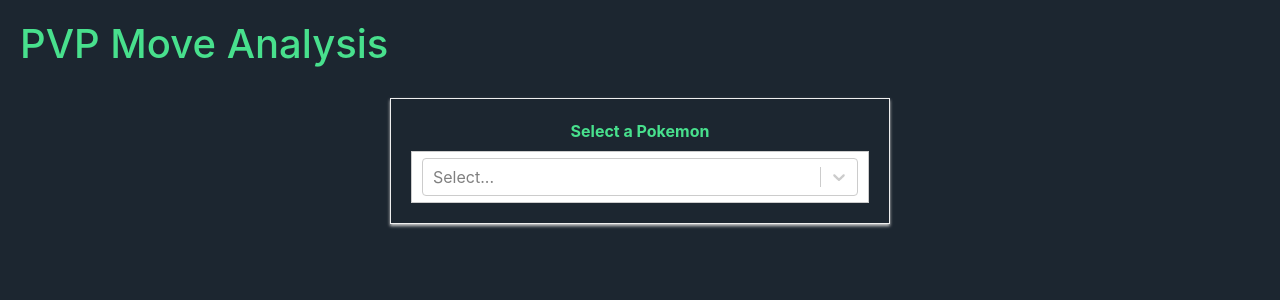
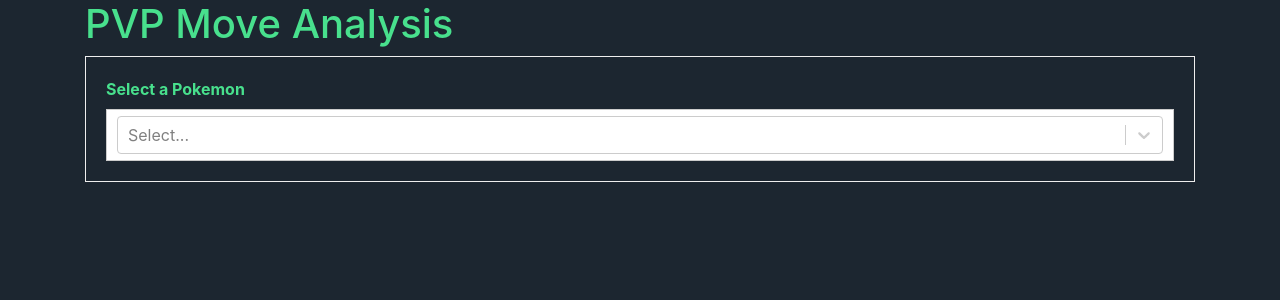
Before and after one commit to luisarevalo21/pvp, a React (Create React App) app: page / in a window 1280 px wide. Shown: the top 300 px of the page. Built offline with nearby package versions, Linux system fonts and the light colour scheme; no server answers.

Commit message:
fetching data from sql db

```diff
--- a/src/App.js
+++ b/src/App.js
@@ -1,11 +1,13 @@
 import React, { Component } from "react";
 import logo from "./logo.svg";
 import MoveBuilder from "./containers/MoveBuilder/MoveBuilder";
+import Header from "./UI/Header/Header";
 class App extends Component {
   render() {
     return (
-      <div>
+      <div className="container">
         {/* <Navbar /> */}
+        <Header />
         <MoveBuilder />
       </div>
     );
--- a/src/UI/Header/Header.js
+++ b/src/UI/Header/Header.js
@@ -1,5 +1,5 @@
 import React from "react";
 import classes from "./Header.module.css";
-const header = props => <h1 className={classes.Header}>PVP Move Analysis</h1>;
+const header = props => <h1>PVP Move Analysis</h1>;
 
 export default header;
--- a/src/UI/Header/Header.module.css
+++ b/src/UI/Header/Header.module.css
@@ -1,6 +1,10 @@
-.Header {
+/* .Header {
   text-align: left;
   color: #48e08d;
   padding: 20px;
   width: 100%;
+} */
+
+h1 {
+  color: #48e08d;
 }
--- a/src/UI/Input/Input.js
+++ b/src/UI/Input/Input.js
@@ -5,12 +5,14 @@
 const input = props => {
   let input = null;
 
-  console.log("props.moves", props.moves);
+  // console.log("props.moves", props.moves);
+  // const options = [...props.moves];
+
   const options = props.moves.map(move => {
-    return { value: move.id, label: move.id };
+    return { value: move.Pokemon, label: move.Pokemon };
   });
 
-  console.log("options", options);
+  // console.log("options", options);
 
   switch (props.inputType) {
     case "select":
@@ -18,7 +20,7 @@
         <Select
           value={props.selectedOption}
           onChange={props.changed}
-          options={props.moves}
+          options={options}
           className={classes.InputElement}
 
           // className={classes.InputElement}
--- a/src/UI/Input/Input.module.css
+++ b/src/UI/Input/Input.module.css
@@ -11,7 +11,6 @@
 .Input {
   width: 100%;
   padding: 10px;
-  box-sizing: border-box;
 }
 
 .Label {
@@ -29,8 +28,6 @@
   font: inherit;
   padding: 6px 10px;
   display: block;
-  width: 100%;
-  box-sizing: border-box;
 }
 
 .InputElement:focus {
--- a/src/UI/Table/Table.js
+++ b/src/UI/Table/Table.js
@@ -2,104 +2,153 @@
 import classes from "./Table.module.css";
 
 const table = props => {
-  console.log("inside props table", props.moveStats);
-  console.log(props.moves);
-  console.log("the data is data", props.moves);
+  console.log("the moves are", props.quickMoves);
+  console.log("selected pokemon ", props.selectedPokemon);
+  const quickMoves = [];
+  const chargeMoves = [];
+  let quickMoveData = [];
+  let chargeMoveData = [];
+  const copy = { ...props.selectedPokemon[0] };
+  // console.log("copy", copy);
+  // let filertedData = {};
+  for (let key in copy) {
+    // console.log(key);
+    if (
+      key === "quick move 1" ||
+      key === "quick move 2" ||
+      key === "quick move 3" ||
+      key === "quick move 4" ||
+      key === "quick move 5"
+    ) {
+      quickMoves.push({ key: copy[key] });
+    }
+    if (
+      key === "charge move 1" ||
+      key === "charge move 2" ||
+      key === "charge move 3" ||
+      key === "charge move 4" ||
+      key === "charge move 5" ||
+      key === "charge move 6" ||
+      key === "charge move 7" ||
+      key === "charge move 8"
+    ) {
+      chargeMoves.push({ key: copy[key] });
+    }
 
-  let moves = [];
-  let data = [];
+    console.log("charge moves", chargeMoves);
+    // console.log("value is", props.quickMoves.map());
+  }
+  // console.log("QUICK MOES AARE", quickMoves);
+  // console.log("quick moves are", quickMoves);
+  quickMoveData = props.quickMoves
+    .map(element => {
+      let data = [];
+      for (let key in quickMoves) {
+        // console.log("keys are", quickMoves[key].key);
+        // console.log("keys are", element.fastMoveName);
+
+        if (element.fastMoveName === quickMoves[key].key) {
+          console.log("inside the if");
+          data.push(element);
+        }
+      }
+      // console.log(data);
+      return data;
+
+      // return element.fastMoveName === quickMoves[element.fastMoveName];
+    })
+    .reduce((accumulator, currentValue) => {
+      // console.log("accumlator is ", accumulator);
+      // console.log("curentvalue is ", currentValue);
+      return currentValue.concat(accumulator);
+      // return accumulator[currentValue];
+    });
+  chargeMoveData = props.chargeMoves
+    .map(element => {
+      let data = [];
+      for (let key in chargeMoves) {
+        // console.log("keys are", quickMoves[key].key);
+        // console.log("keys are", element.fastMoveName);
+
+        if (element.chargeMoveName === chargeMoves[key].key) {
+          data.push(element);
+        }
+      }
+      // console.log(data);
+      return data;
+
+      // return element.fastMoveName === quickMoves[element.fastMoveName];
+    })
+    .reduce((accumulator, currentValue) => {
+      // console.log("accumlator is ", accumulator);
+      // console.log("curentvalue is ", currentValue);
+      return currentValue.concat(accumulator);
+      // return accumulator[currentValue];
+    });
+  console.log("charge moves array is ", chargeMoveData);
+
   let basePower = [];
   let duration = [];
   let energyDelta = [];
   let moveCooldown = [];
 
-  for (let key in props.moveStats) {
-    console.log(key);
-  }
-  for (let key in props.moves) {
-    const moveKeys = Object.keys(props.moveStats);
-    moveKeys.map(keys => {
-      if (keys === key) {
-        moves.push({ id: key, quickMoveStats: props.moveStats[key] });
-      }
-    });
-
-    data.push(key);
-  }
-
-  console.log("the data is ", moves);
-  // fining the largest
-  // let largest = Math.max(
-  //   ...moves.map(element => element.quickMoveStats.basePower)
-  // );
-  // basePower = moves.map(element => {
-  //   console.log(largest);
-  //   // const largest = Math.max(element.quickMoveStats.basePower);
-
-  //   if (largest === element.quickMoveStats.basePower) {
-  //     return (
-  //       <td key={Math.random()} className={classes.Largest}>
-  //         {element.quickMoveStats.basePower}
-  //       </td>
-  //     );
-  //   } else {
-  //     return <td key={Math.random()}>{element.quickMoveStats.basePower}</td>;
-  //   }
-  // });
-
-  basePower = moves.map(el => {
-    console.log("printing el now", el.quickMoveStats);
-    return <td key={Math.random()}>{el.quickMoveStats.basePower}</td>;
+  basePower = quickMoveData.map(el => {
+    // console.log("printing el now", el.quickMoveStats);
+    return <td key={Math.random()}>{el.basePower}</td>;
   });
 
-  duration = moves.map(el => {
-    console.log("printing el now", el.quickMoveStats);
-    return <td key={Math.random()}>{el.quickMoveStats.duration}</td>;
+  duration = quickMoveData.map(el => {
+    // console.log("printing el now", el.quickMoveStats);
+    return <td key={Math.random()}>{el.duration}</td>;
   });
 
-  energyDelta = moves.map(el => (
-    <td key={Math.random()}> {el.quickMoveStats.energyDelta}</td>
+  energyDelta = quickMoveData.map(el => (
+    <td key={Math.random()}> {el.energyGained}</td>
   ));
-  moveCooldown = moves.map(el => (
-    <td key={Math.random()}>{el.quickMoveStats.moveCooldown}</td>
+  moveCooldown = quickMoveData.map(el => (
+    <td key={Math.random()}>{el.cooldown} </td>
   ));
 
   return (
-    <div className={classes.Table}>
+    <div
+      className={[
+        "table",
+        "table-condensed",
+        "table-striped",
+        classes.Table
+      ].join(" ")}
+    >
+      <h3> Quick Moves</h3>
+
       <table>
         <thead>
           <tr>
-            <th key={Math.random()} style={{ textAlign: "left" }}>
-              Stats
-            </th>
+            <th key={Math.random()}>Stats</th>
+
+            {quickMoves.map(element => {
+              return <th key={element.key}>{element.key}</th>;
+            })}
+            {/*
             {data.map((el, index) => {
               return <th key={Math.random()}>{el} </th>;
-            })}
+            })} */}
           </tr>
         </thead>
         <tbody>
           <tr>
-            <td key={Math.random()} style={{ textAlign: "left" }}>
-              Base Power
-            </td>
+            <td key={Math.random()}>Base Power</td>
             {basePower}
           </tr>
           <tr>
-            <td key={Math.random()} style={{ textAlign: "left" }}>
-              Duration
-            </td>
+            <td key={Math.random()}>Duration</td>
             {duration}
           </tr>
           <tr>
-            <td key={Math.random()} style={{ textAlign: "left" }}>
-              Energy Delta
-            </td>
+            <td key={Math.random()}>Energy Delta</td>
             {energyDelta}
           </tr>
           <tr>
-            <td key={Math.random()} style={{ textAlign: "left" }}>
-              Move Cooldown
-            </td>
+            <td key={Math.random()}>Move Cooldown</td>
             {moveCooldown}
           </tr>
         </tbody>
--- a/src/containers/MoveBuilder/MoveBuilder.js
+++ b/src/containers/MoveBuilder/MoveBuilder.js
@@ -11,172 +11,133 @@
 
 class MoveBuilder extends Component {
   state = {
-    // pokemon: [
-    //   {
-    //     Pikachu: {
-    //       quickMoves: {
-    //         "Quick Attack": true,
-    //         Present: true,
-    //         Thundershock: true
-    //       }
-    //     }
-    //   }
-    // ],
-    pokemon: null,
+    pokemon: [],
     selectedOption: null,
-    quick_moves: null
+    quick_moves: [],
+    charge_moves: []
   };
-  //needs an id for later
-  // moves: {
-  //   Waterfall: {
-  //     base_power: 12,
-  //     duration: 2,
-  //     energy_delta: 7,
-  //     move_cooldown: 1.0
-  //   },
-
-  //   Counter: {
-  //     base_power: 8,
-  //     duration: 1,
-  //     energy_delta: 7,
-  //     move_cooldown: 1.0
-  //   },
-
-  //   Zen_Headbutt: {
-  //     base_power: 8,
-  //     duration: 2,
-  //     energy_delta: 6,
-  //     move_cooldown: 1.5
-  //   }
-  // },
-  // Pokemon: {
-  //   Raichu: {
-  //     Thundershock: {
-  //       base_power: 3,
-  //       duration: 1.0,
-  //       energy_delta: 9,
-  //       move_cooldown: 1.0
-  //     },
-
-  //     Spark: {
-  //       base_power: 4,
-  //       duration: 1.0,
-  //       energy_delta: 8,
-  //       move_cooldown: 1.0
-  //     },
-
-  //     "Volt Switch": {
-  //       base_power: 12,
-  //       duration: 4.0,
-  //       energy_delta: 10,
-  //       move_cooldown: 2.5
-  //     }
-  //   },
-
-  //   Pikachu: {
-  //     Thundershock: {
-  //       base_power: 3,
-  //       duration: 1.0,
-  //       energy_delta: 9,
-  //       move_cooldown: 1.0
-  //     },
-
-  //     Spark: {
-  //       base_power: 4,
-  //       duration: 1.0,
-  //       energy_delta: 8,
-  //       move_cooldown: 1.0
-  //     },
-
-  //     "Volt Switch": {
-  //       base_power: 12,
-  //       duration: 4.0,
-  //       energy_delta: 10,
-  //       move_cooldown: 2.5
-  //     }
-  //   },
-  //   Pichu: {},
-  //   Charmander: {},
-  //   Charizard: {}
-  // }
-
-  // displayedData: null
-
-  // componentDidMount() {
-  //   const pokemon = { ...this.state.Pokemon };
-  //   axios
-  //     .post("/pokemon.json", pokemon)
-  //     .then(response => {
-  //       console.log(response);
-  //     })
-  //     .catch(error => {
-  //       console.log(error);
-  //     });
-  // }
 
   componentDidMount() {
+    fetch("http://localhost:3036/products")
+      .then(response => response.json())
+      .then(response => {
+        let pokemon = {};
+
+        console.log("the data is", response.data);
+        pokemon = response.data.map(element => {
+          let pokemonData = {};
+
+          for (let key in element) {
+            if (element[key] !== null) {
+              pokemonData[key] = element[key];
+              // console.log("element key", element[key]);
+              // const element = element[key];
+              // pokemonNames.push({ element: 5 });
+            }
+            // console.log(key);
+          }
+          return pokemonData;
+          // console.log("element is", pokemonNames);
+        });
+        // console.log("pokemon names are", pokemon);
+        this.setState({ pokemon: pokemon });
+        // let copy = { ...response.data };
+        // console.log(copy);
+        // for (let key in copy) {
+        //   console.log("the key is ", key);
+        //   if (key !== null) {
+        //     pokemonNames[key] = response.data[key];
+        //   }
+        // }
+
+        // this.setState({ pokemon: pokemonNames });
+      })
+      .catch(err => {
+        console.log("the error is ", err);
+      });
+    fetch("http://localhost:3036/fastmoves")
+      .then(response => response.json())
+      .then(response => this.setState({ quick_moves: response.data }))
+      .catch(err => {
+        console.log(err);
+      });
+    fetch("http://localhost:3036/chargemoves")
+      .then(response => response.json())
+      .then(response => this.setState({ charge_moves: response.data }))
+      .catch(err => {
+        console.log(err);
+      });
+
+    // this.getData();
     // axios
     //   .post("https://pvp-application.firebaseio.com/pokemon.json", Pokemon)
     //   .then(response => {
     //     console.log(response.data);
     //   });
-    axios
-      .get("https://pvp-application.firebaseio.com/pokemon.json")
-      .then(response => {
-        this.setState({ pokemon: response.data });
-      });
-    axios
-      .get("https://pvp-application.firebaseio.com/quickMoves.json")
-      .then(response => {
-        console.log("the response is", response);
-        this.setState({ quick_moves: response.data });
-      });
+    // axios
+    //   .get("https://pvp-application.firebaseio.com/pokemon.json")
+    //   .then(response => {
+    //     this.setState({ pokemon: response.data });
+    //   });
+    // axios
+    //   .get("https://pvp-application.firebaseio.com/quickMoves.json")
+    //   .then(response => {
+    //     console.log("the response is", response);
+    //     this.setState({ quick_moves: response.data });
+    //   });
   }
 
+  getData = _ => {
+    // axios
+    //   .get("https://localhost:3036/products")
+    //   .then(response => {
+    //     console.log(response);
+    //   })
+    //   .catch(err => {
+    //     console.log("the erros is", err);
+    //   });
+    // fetch("http://localhost:3036/products")
+    //   .then(response => response.json())
+    //   .then(response => this.setState({ pokemon: response.data }))
+    //   .catch(err => {
+    //     console.log("the error is ", err);
+    //   });
+  };
   handleChange = selectedOption => {
-    console.log("printing the value now", selectedOption);
+    // console.log("printing the value now", selectedOption);
     this.setState({ selectedValue: selectedOption });
   };
+
   render() {
-    let moveData = null;
     let table = null;
-    const element = [];
-    console.log("QUICK MOVES ARE", this.state.QuickMoves);
-
-    console.log(this);
+    let element = [];
     if (this.state.pokemon) {
-      console.log(this.state.pokemon);
-      for (let key in this.state.pokemon) {
-        element.push({ value: key, label: key });
-      }
-
-      // for (let keys in this.state.pokemon.data[key]) {
-      //   console.log("the keys are", keys);
-      // element.push({ value: keys, label: keys, id: key });
-      // }
+      element = [...this.state.pokemon];
+      element.push(
+        this.state.pokemon.map(element => {
+          return { value: element.Pokemon, label: element.Pokemon };
+        })
+      );
     }
 
-    console.log("the elements are", element);
     if (this.state.selectedValue) {
       console.log("printing the value now", this.state.selectedValue);
-      const data = this.state.pokemon[this.state.selectedValue.value];
-      console.log("the data is", data);
-      //create a table comoponent to pass the data
-      //create a base table gathering the data and creating the table in the component
-      moveData = (
-        <MoveData
-          name={this.state.selectedOption}
-          duration={data.duration}
-          basePower={data.base_power}
-          energyDelta={data.energy_delta}
-          moveCooldown={data.move_cooldown}
+      const data = this.state.pokemon.filter(
+        element => element.Pokemon === this.state.selectedValue.value
+      );
+
+      table = (
+        <Table
+          selectedPokemon={data}
+          quickMoves={this.state.quick_moves}
+          chargeMoves={this.state.charge_moves}
         />
       );
-      table = <Table moves={data} moveStats={this.state.quick_moves} />;
     }
     // console.log("this.state.selctedvalue", this.state.selectedValue);
 
-    // let form = <Spinner />;
+    // // let form = <Spinner />;
+    // console.log(element);
     let form = (
       <Input
         inputType="select"
@@ -187,10 +148,12 @@
     );
     return (
       <div>
-        <Header />
-        <div className={classes.MoveBuilder}>{form}</div>
-        {moveData}
-        {table}
+        <div className={classes.MoveBuilder}>
+          {form}
+          {/* <div style={{ color: "white" }}> </div> */}
+          {/* {moveData} */}
+          {table}
+        </div>
       </div>
     );
   }
--- a/src/containers/MoveBuilder/MoveBuilder.module.css
+++ b/src/containers/MoveBuilder/MoveBuilder.module.css
@@ -26,24 +26,21 @@
 } */
 
 .MoveBuilderHeader {
-  padding: 30px;
+  /* padding: 30px; */
   margin: auto;
   font-display: bold;
   color: white;
   text-align: left;
 }
 .MoveBuilder {
-  margin: 10px auto;
-  width: 80%;
-  text-align: center;
-  box-shadow: 0 2px 3px #ccc;
+  /* margin: 10px auto; */
+  /* width: 80%; */
+  /* text-align: center; */
   padding: 10px;
   border: 1px solid #eee;
-  box-sizing: border-box;
 }
 
-@media (min-width: 600px) {
+/* @media (min-width: 600px) {
   .MoveBuilder {
     width: 500px;
-  }
-}
+  } */
--- a/src/index.css
+++ b/src/index.css
@@ -7,6 +7,10 @@
   -webkit-font-smoothing: antialiased;
   -moz-osx-font-smoothing: grayscale;
   background-color: #1c2630;
+  font-size: 1rem;
+  font-weight: 400;
+  line-height: 1.5;
+  text-align: left;
 }
 
 code {
```
Also changed, not shown: src/UI/Table/Table.module.css (+16 -5 lines).
